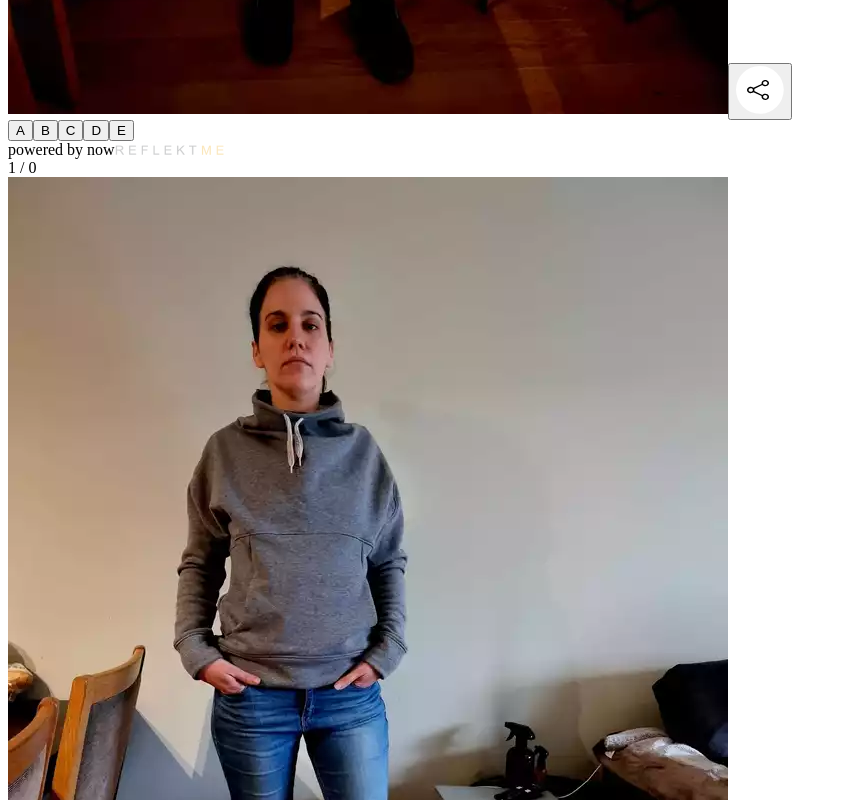
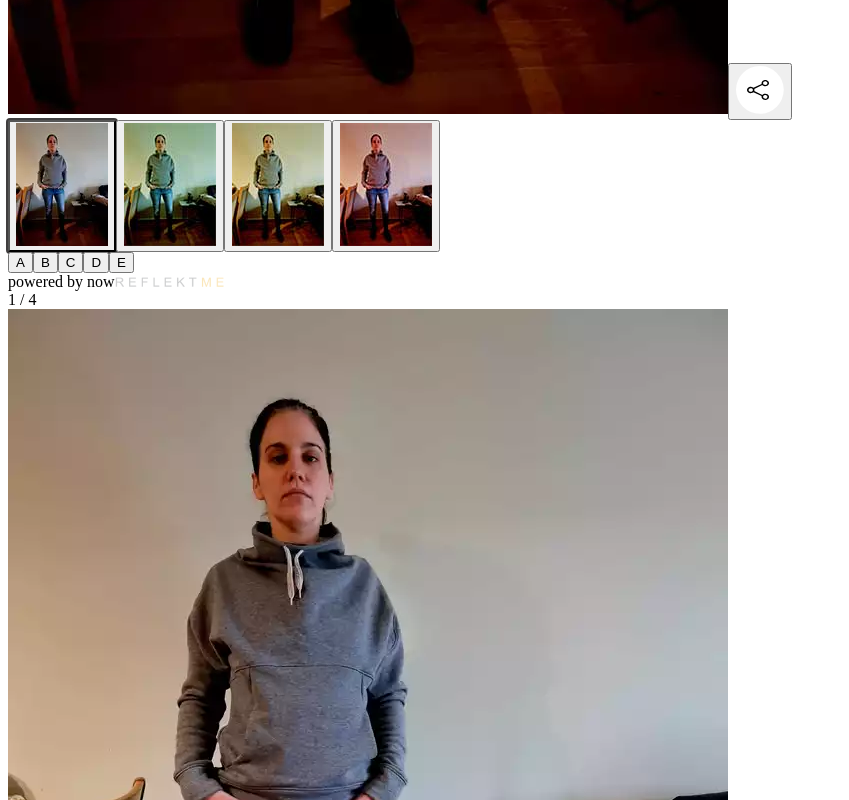
Before and after one commit to lostmart/reflektMeV2-, a Vue app: page /#/ in a window 1280 px wide. Shown: the part 1140-1940 px from the top of the page, without its empty margins (0-849 px from the left). Built offline with nearby package versions, Linux system fonts and the light colour scheme; the HTML template or start-up script is replaced by a standard one.

Commit message:
new share image sizes

```diff
--- a/public/new-data.json
+++ b/public/new-data.json
@@ -7,6 +7,21 @@
 				{
 					"thumbnail": "/imgs/new-imgs/A/A_thumbnail.webp",
 					"hero": "/imgs/new-imgs/A/A_Hero.webp",
+					"altTxt": "small size dress"
+				},
+				{
+					"thumbnail": "/imgs/new-imgs/A/A_thumbnail-02.jpg",
+					"hero": "/imgs/new-imgs/A/A_Hero-02.jpg",
+					"altTxt": "small size dress"
+				},
+				{
+					"thumbnail": "/imgs/new-imgs/A/A_thumbnail-03.jpg",
+					"hero": "/imgs/new-imgs/A/A_Hero-03.jpg",
+					"altTxt": "small size dress"
+				},
+				{
+					"thumbnail": "/imgs/new-imgs/A/A_thumbnail-04.jpg",
+					"hero": "/imgs/new-imgs/A/A_Hero-04.jpg",
 					"altTxt": "small size dress"
 				}
 			]
--- a/src/components/ModalBody.vue
+++ b/src/components/ModalBody.vue
@@ -21,11 +21,11 @@
 		})
 	}
 
+	// brings the zoomed image on hover (desktop only)
 	const getZoomedImg = async () => {
 		console.log('get imgae !!')
 		try {
 			const response = await axios.get('/big-data.json')
-			console.log(response.data.data[0])
 			let newZoomedImg = response.data.data[0].zoomOpt
 			store.commit('setZoomedImg', newZoomedImg)
 		} catch (err) {
@@ -54,21 +54,21 @@
 <template>
 	<section class="flex items-end mt-6 md:block md:relative">
 		<div
-			class="flex items-end h-[283px] translate-x-2 md:absolute z-50 md:bottom-0 md:-left-[1em] md:bg-[#ffffff87] md:h-full">
-			<span v-if="store.state.activeItem" class="block rotate-90 pl-1 pb-2">
-				{{ store.state.activeThumbnail + 1 }} /
-				{{ store.state.activeThumbnail }}
-			</span>
-		</div>
-		<div
 			role="button"
 			aria-pressed="false"
 			@click="toggleFullScreen"
 			@mousemove="triggerZoom"
 			@mouseenter="store.commit('toggleDesktopZoom', true)"
 			@mouseleave="store.commit('toggleDesktopZoom', false)"
-			class="img-container flex justify-center items-center overflow-hidden mx-auto w-[255px] max-w-[405px] h-[340px] md:relative md:w-full md:h-full md:top-0"
+			class="img-container flex justify-center items-center mx-auto w-[255px] max-w-[405px] h-[340px] relative md:w-full md:h-full md:top-0"
 			ref="image">
+			<div
+				class="flex items-end left-[0px] -translate-x-8 absolute z-50 md:bottom-0 md:-left-[1em] bg-[#ffffff87] h-full">
+				<span v-if="store.state.activeItem" class="block mb-2 rotate-90">
+					{{ store.state.activeThumbnail + 1 }} /
+					{{ store.state.activeItem.smallOpt.length }}
+				</span>
+			</div>
 			<img
 				v-if="store.state.activeItem"
 				:src="store.state.activeImg.smallOpt[0].hero"
@@ -77,7 +77,7 @@
 				class="mx-auto z-40" />
 			<button
 				@click="handleShareClick"
-				class="md:translate-x-[-10px] md:absolute md:transform-none right-[1em] top-[1.2em] z-50">
+				class="md:translate-x-[-10px] right-0 translate-x-12 bottom-0 absolute md:transform-none md:right-[1em] md:top-[1.2em] md:h-2 z-50">
 				<img :src="shareBtn" alt="share button" />
 			</button>
 		</div>
--- a/src/components/ModalThumbnails.vue
+++ b/src/components/ModalThumbnails.vue
@@ -2,8 +2,8 @@
 	import { useStore } from 'vuex'
 	const store = useStore()
 
-	const changeActive = (img, indx) => {
-		store.commit('setActiveImg', img)
+	const changeActive = (indx) => {
+		store.commit('setActiveImg', store.state.mediaArray[indx])
 		store.commit('setActiveThumbnail', indx)
 		store.dispatch('userBehavior', {
 			btn: 'thumbnails',
@@ -15,14 +15,16 @@
 	<section class="mt-5 pb-4 border-b-2 border-lightGray md:border-none">
 		<div class="flex justify-around md:flex-col md:h-full">
 			<button
-				v-if="store.state.activeImg"
-				v-for="(img, indx) in store.state.activeItem.options"
+				v-if="store.state.activeImg.smallOpt"
+				v-for="(img, indx) in store.state.activeItem.smallOpt"
 				:key="indx"
-				@click="changeActive(img.imgUrl, indx)"
+				@click="changeActive(indx)"
 				class="flex justify-center items-center truncate w-[91px] h-[115px] border-4 border-white relative translate-x-2"
-				:class="{ 'active-btn': img.imgUrl === store.state.activeImg }">
+				:class="{
+					'active-btn': img.hero === store.state.activeImg.smallOpt[0].hero,
+				}">
 				<div class="flex justify-center items-center w-full thumb-btn">
-					<img :src="img.imgUrl" :alt="img.altTxt" class="min-w-[190px]" />
+					<img :src="img.thumbnail" :alt="img.altTxt" />
 				</div>
 			</button>
 		</div>
--- a/src/views/HomeView.vue
+++ b/src/views/HomeView.vue
@@ -19,8 +19,8 @@
 	const zoomCoordData = ref({ zoomX: '', zoomY: '' })
 	const ratio = 0.6367
 	const handleZoom = (data) => {
-		zoomCoordData.value.zoomX = -35 + data.zoomX * 2.7
-		zoomCoordData.value.zoomY = -80 + data.zoomY * 3
+		zoomCoordData.value.zoomX = -35 + data.zoomX * 2.9
+		zoomCoordData.value.zoomY = -80 + data.zoomY * 3.2
 	}
 	/* data fetch */
 	const fetchData = async () => {
--- a/src/views/ShareModal.vue
+++ b/src/views/ShareModal.vue
@@ -10,7 +10,9 @@
 		<ModalHeader />
 		<div
 			class="flex items-center justify-center overflow-hidden max-h-[422px] max-w-[315px] m-auto">
-			<img :src="store.state.activeImg" alt="" class="min-w-[800px]" />
+			<img
+				:src="store.state.activeImg.smallOpt[0].hero"
+				alt="reflektMe share image" />
 		</div>
 		<p class="mt-8 mx-auto max-w-[286px] text-center">
 			Check out my Levis.com Reflektion for (insert product name and link here)
```
